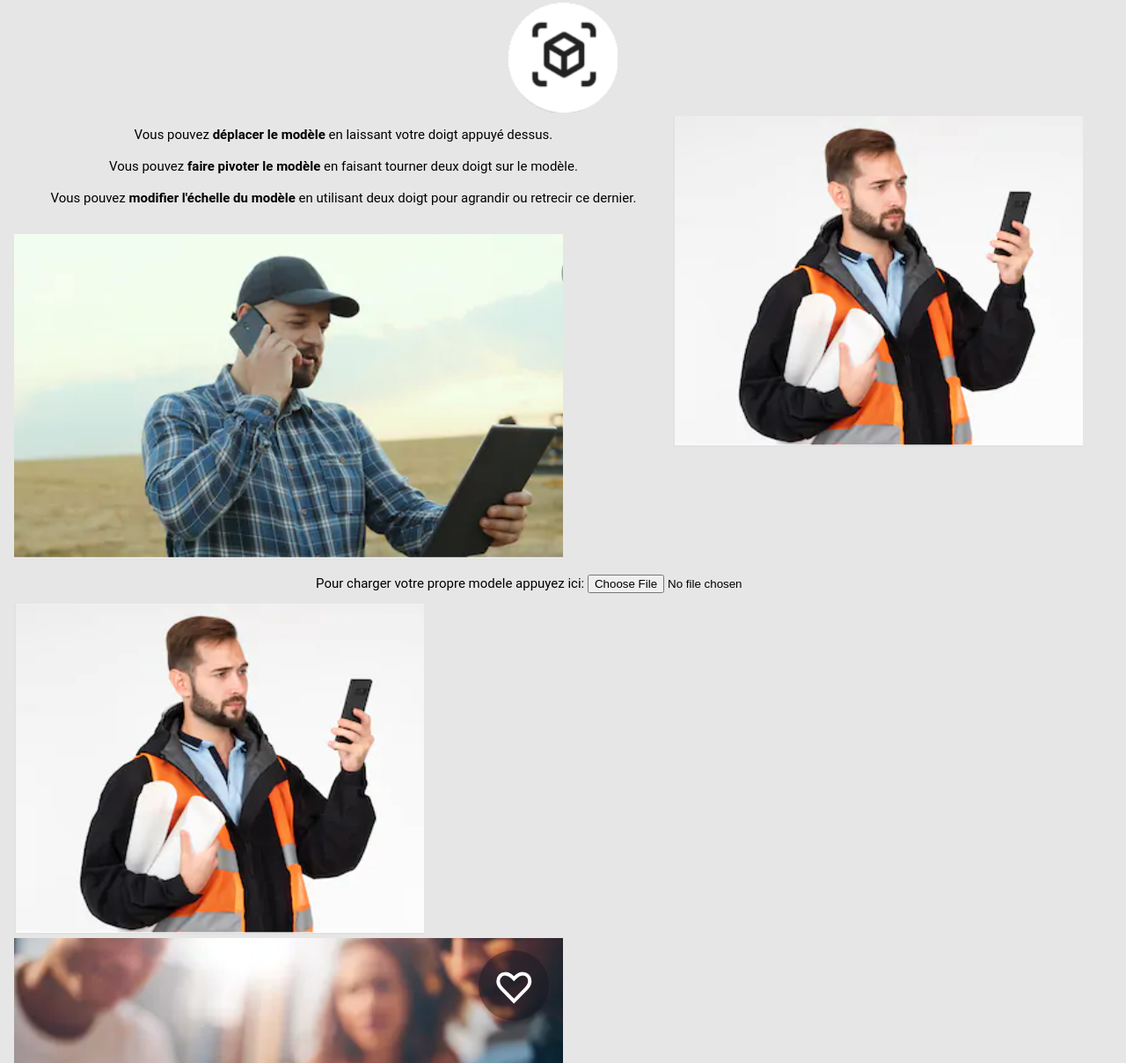
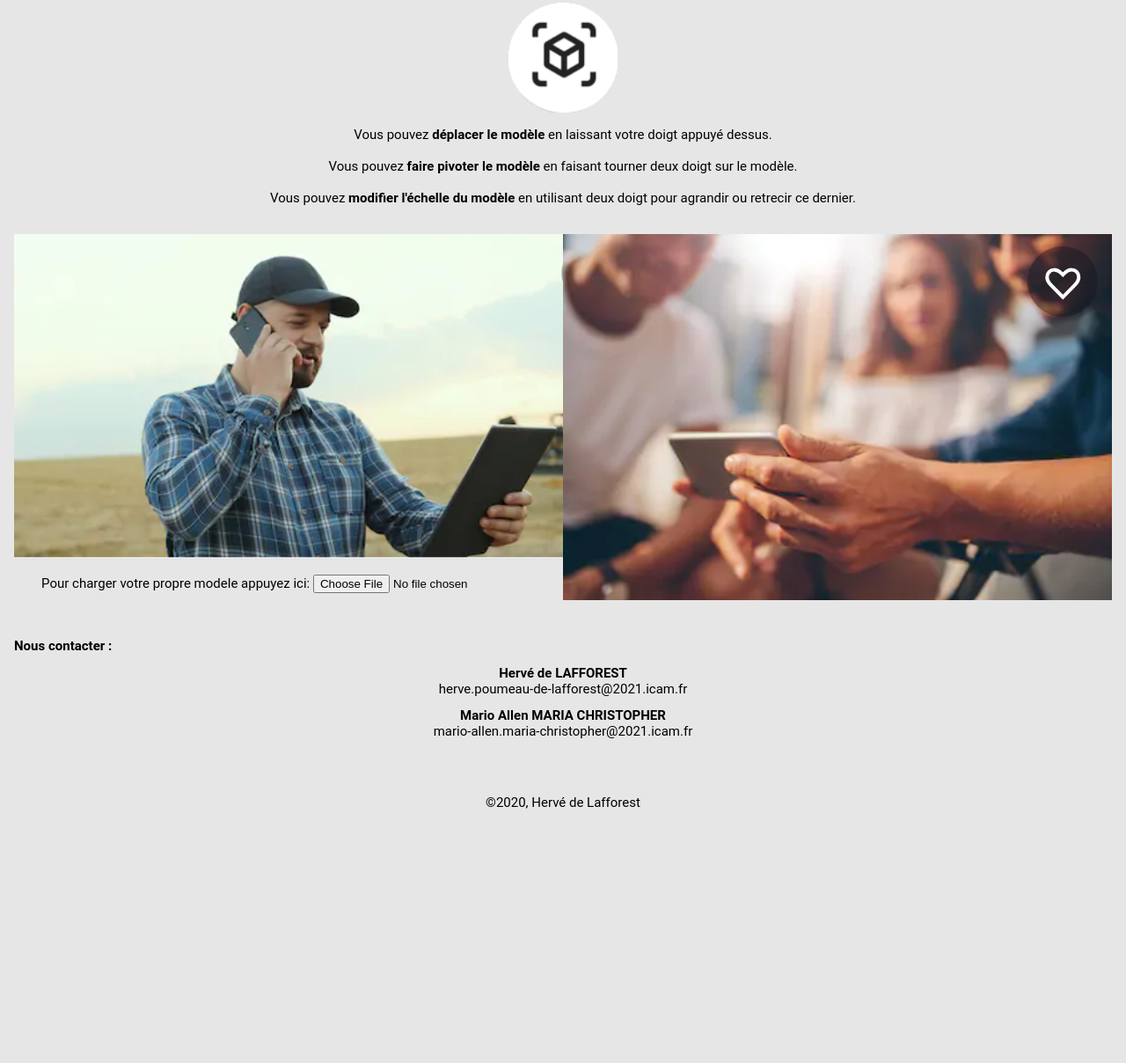
Before and after one commit to hervedelafforest/demoRA, a plain HTML site: page index.html in a window 1280 px wide. Shown: the part 898-2106 px from the top of the page at 88% size. After the commit the page ends 1835 px from the top, so only its background shows below. Drawn offline with nearby package versions, Linux system fonts and the light colour scheme; a script that the page names is missing.

Commit message:
Update index.html

```diff
--- a/index.html
+++ b/index.html
@@ -143,9 +143,7 @@
     <div style="width: 10%; position: relative; margin: auto">
         <img src="vueRA.png" alt="vue en RA">
     </div>
-    <div style=" width: 40%; float:right;">
-        <img src="photo2.png" alt="photo">
-    </div>
+
     <h2>
         Vous pouvez <h2b>déplacer le modèle</h2b> en laissant votre doigt appuyé dessus.<br>
         <br>
@@ -155,6 +153,9 @@
     </h2>
     <br>
 
+    <div style=" width: 50%;float:right">
+        <img src="photo3.png" alt="photo">
+    </div>
     <div style=" width: 50%;">
         <img src="photo.png" alt="photo">
     </div>
@@ -164,13 +165,6 @@
         <input type="file" id="input">
     </h2>
 
-
-    <div style=" width: 100%;">
-        <img src="photo2.png" alt="photo">
-    </div>
-    <div style=" width: 100%;">
-        <img src="photo3.png" alt="photo">
-    </div>
 
     <br>
     <br>
```
